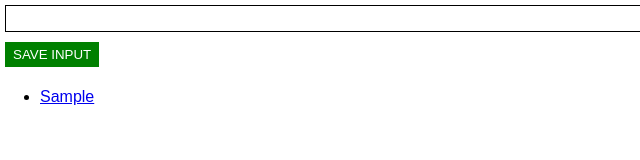
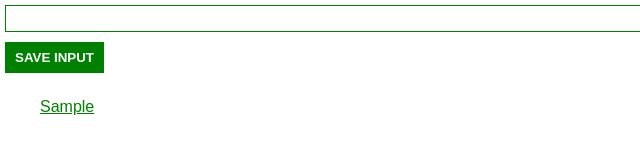
Before and after one commit to nooh28/google_extention, a browser extension: page index.html in a window 1280 px wide. Both pictures are taken after typing "Sample" into the empty fields and a click on the button "SAVE INPUT". Shown: the whole page, without its empty margins (0-640 px from the left). Drawn offline with Linux system fonts and the light colour scheme.

Commit message:
Edit number 2 local storage

```diff
--- a/script.js
+++ b/script.js
@@ -3,9 +3,12 @@ let myLeads = []
 const inputEl= document.getElementById("input-el")
 const inputBt = document.getElementById("input-bt")
 let ulEl = document.getElementById("ul-el")
+
+
 inputBt.addEventListener ("click",
     function() {
         myLeads.push(inputEl.value)
+        localStorage.setItem("myLeads", JSON.stringify(myLeads))
 
         inputEl.value=""
         renderLeads()
@@ -15,7 +18,10 @@ inputBt.addEventListener ("click",
 function renderLeads() {
     let listItems = ""
 for (let i = 0; i < myLeads.length; i++) {
- listItems += "<li>" + "<a href='myLeads[i]' target='_blank'>"+ myLeads[i]+"</a>"+"</li> "
+ listItems += `
+ <li>
+    <a href='${myLeads[i]}' target='_blank'>${myLeads[i]}</a>
+ </li> `
  console.log(myLeads[i])
 
 }
--- a/stylesheet.css
+++ b/stylesheet.css
@@ -4,22 +4,24 @@ body{
     font-family: Arial, Helvetica, sans-serif;
     display: block;
     box-sizing: border-box;
+    minimum-width: 300px;
 }
 input{
 margin:5px;
 width: 100%;
 padding: 5px;
 box-sizing: border-box;
-border: 1px solid black;
+border: 1px solid green;
 }
 input:hover{
     cursor:text ;
 }
 button{
     margin: 5px;
-    padding: 5px 8px;
+    padding: 8px 10px;
     color: white;
     border: none;
+    font-weight: bold;
     background-color: green;
 }
 button:hover{
@@ -27,5 +29,12 @@ button:hover{
 }
 
 #ul-el {
-    color:black;
+    margin-top: 20px;
+    list-style: none;
 }
+li{
+    margin-top: 5px;
+}
+li a{
+color: green;
+}
```
Also changed, not shown: coffe7.jpg (added), manifest.json (added).
